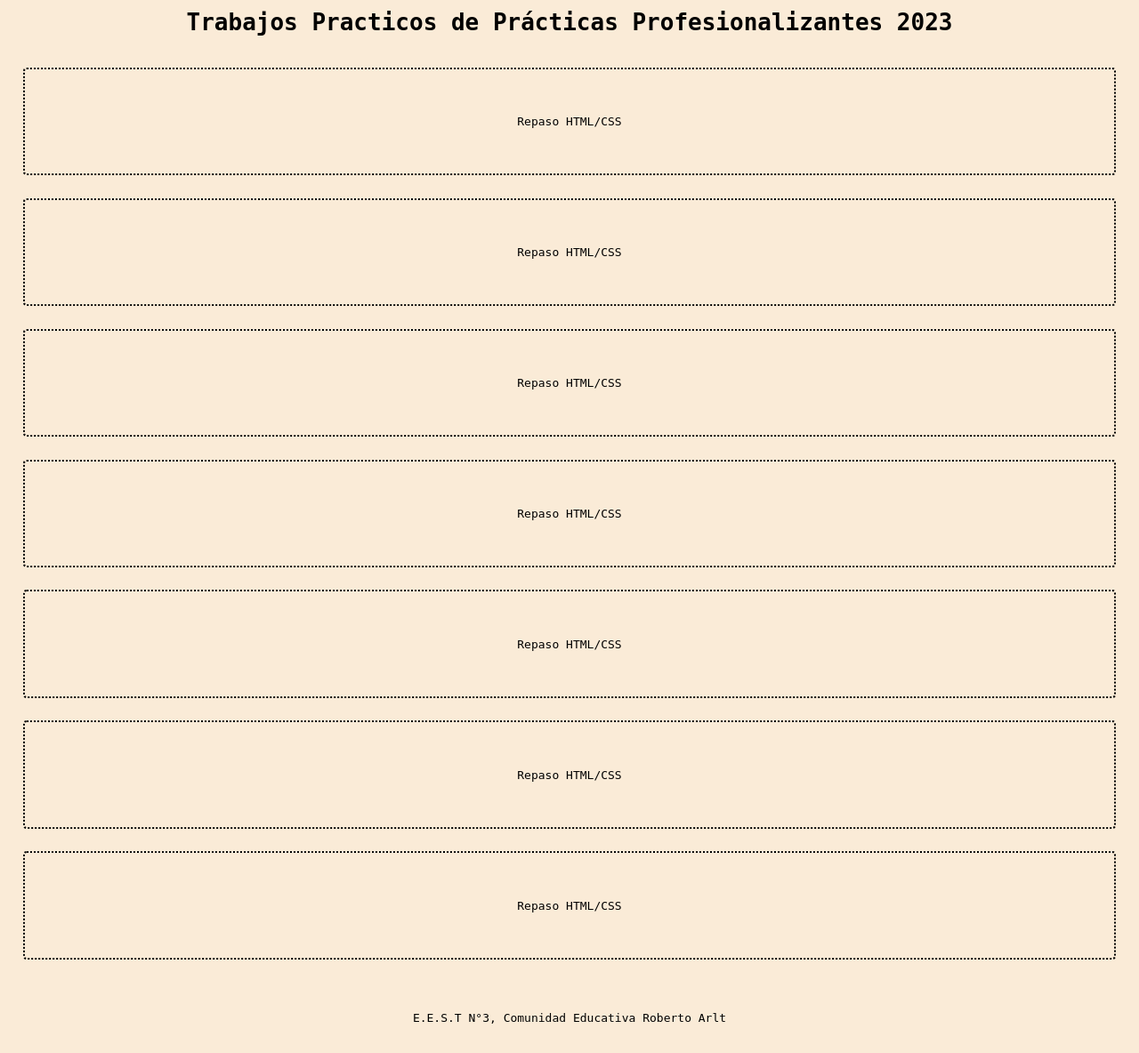
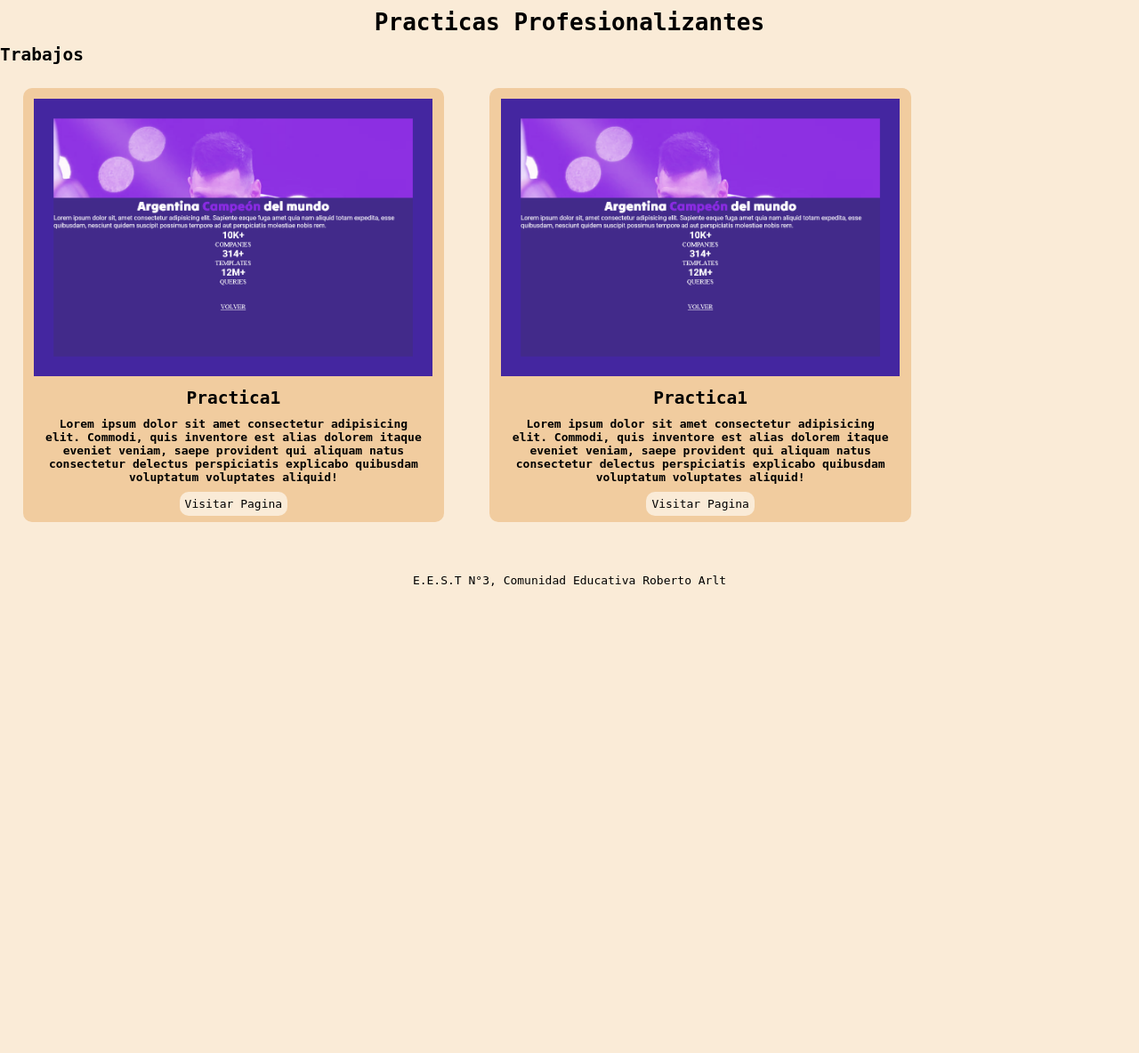
Before and after one commit to Ulises300/Ejercicio_1, a PHP site: page / in a window 1280 px wide. Shown: the part 80-1264 px from the top of the page at 89% size. After the commit the page ends 739 px from the top, so only its background shows below. Run offline with PHP 8.4, Linux system fonts and the light colour scheme; some libraries are stand-ins or nearby versions.

Commit message:
personalizacion del index

```diff
--- a/css/stylesindex.css
+++ b/css/stylesindex.css
@@ -35,12 +35,16 @@ header{
 
 #trabajos{
     background-color: antiquewhite;
-    /* display: flex; */
+    display: flex;
     height: 100%;
 }
 
+.imagen {
+	width: 35vw;
+	height: vh;
+}
 
-.link{
+.link {
 	margin: 2%;
 	text-decoration: none;
 	color: black;
@@ -48,11 +52,12 @@ header{
 	text-align: center;
 	align-items: center;
 	justify-content: center;
-    background-color: antiquewhite;
-    display: flex;
-    padding: 4%;
-    border: dotted 2px;
-    border-radius: 4px;
+	background-color: rgb(241, 204, 159);
+	/* display: flex; */
+	padding: 1%;
+	/* border: dotted 2px; */
+	border-radius: 10px;
+	width: min-content;
 }
 
 footer{
@@ -63,3 +68,27 @@ footer{
     justify-content: center;
     display: flex;
 }
+
+.enlace{
+    padding-top: 10px;
+}
+
+.btn{
+    margin-top: 3%;
+    padding: 6px;
+    background-color: antiquewhite;
+    border-radius: 10px;
+    /* border:solid 1px; */
+    color: black;
+    text-decoration: none;
+    width:100px;
+}
+
+
+.nombre{
+    margin: 10px;
+}
+
+.descripcion{
+    margin: 5px;
+}
--- a/index.html
+++ b/index.html
@@ -5,6 +5,9 @@
     <meta http-equiv="X-UA-Compatible" content="IE=edge">
     <meta name="viewport" content="width=device-width, initial-scale=1.0">
     <link href="css/stylesindex.css" rel="stylesheet" type="text/css">
+    <link rel="stylesheet" href="https://cdnjs.cloudflare.com/ajax/libs/font-awesome/6.3.0/css/brands.min.css" />
+    <link rel="stylesheet" href="https://cdnjs.cloudflare.com/ajax/libs/font-awesome/6.3.0/css/all.min.css" />
+    <link rel="stylesheet" href="https://cdnjs.cloudflare.com/ajax/libs/font-awesome/6.3.0/css/thin.min.css" />
     <title>Libks</title>
 </head>
 <body>
@@ -12,19 +15,26 @@
         <h2>Gomez Mayorga Ulises 7°1°</h2>
     </header>
     <div id="wrapper">
-        <h1 id="titulo">Trabajos Practicos de Prácticas Profesionalizantes 2023</h1>
+        <h1 id="titulo">Practicas Profesionalizantes</h1>
+        <h2>Trabajos</h2>
         <div id="trabajos">
-            <a class="link" href="eje01.html">Repaso HTML/CSS</a>
-            <a class="link" href="eje01.html">Repaso HTML/CSS</a>
-            <a class="link" href="eje01.html">Repaso HTML/CSS</a>
-            <a class="link" href="eje01.html">Repaso HTML/CSS</a>
-            <a class="link" href="eje01.html">Repaso HTML/CSS</a>
-            <a class="link" href="eje01.html">Repaso HTML/CSS</a>
-            <a class="link" href="eje01.html">Repaso HTML/CSS</a>
+            <div class="link">
+                <div class="imagen"><img class="imagen" src="/img/Trabajo1.png">                </div>
+                <div class="nombre"><h2>Practica1</h2></div>
+                <div class="descripcion"><h4>Lorem ipsum dolor sit amet consectetur adipisicing elit. Commodi, quis inventore est alias dolorem itaque eveniet veniam, saepe provident qui aliquam natus consectetur delectus perspiciatis explicabo quibusdam voluptatum voluptates aliquid!</h4></div>
+                <div class="enlace"><a class="btn" style="text-align: right;" href="eje01.html">Visitar Pagina</a></div>
+            </div>
+            <div class="link">
+                <div class="imagen"><img class="imagen" src="/img/Trabajo1.png">                </div>
+                <div class="nombre"><h2>Practica1</h2></div>
+                <div class="descripcion"><h4>Lorem ipsum dolor sit amet consectetur adipisicing elit. Commodi, quis inventore est alias dolorem itaque eveniet veniam, saepe provident qui aliquam natus consectetur delectus perspiciatis explicabo quibusdam voluptatum voluptates aliquid!</h4></div>
+                <div class="enlace"><a class="btn" style="text-align: right;" href="eje01.html">Visitar Pagina</a></div>
+            </div>
 
         </div>
     </div>
     <footer>
+
         E.E.S.T N°3, Comunidad Educativa Roberto Arlt
     </footer>
 </body>
```
Also changed, not shown: css/estilo.css (+81 -0 lines), img/Trabajo1.png (added). Lines whose indentation alone changed are shown as unchanged.
